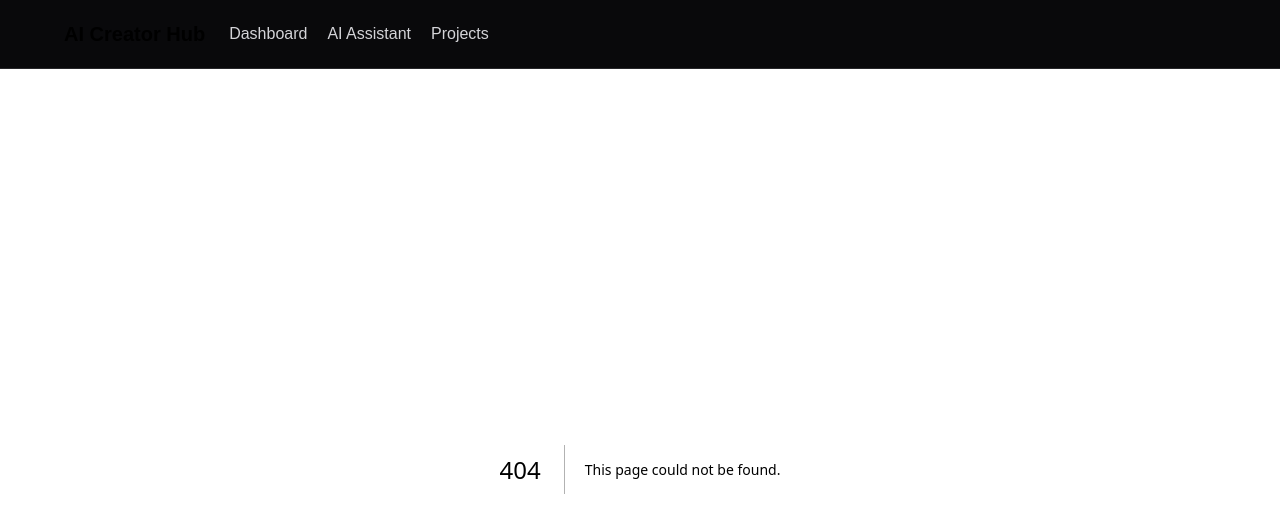
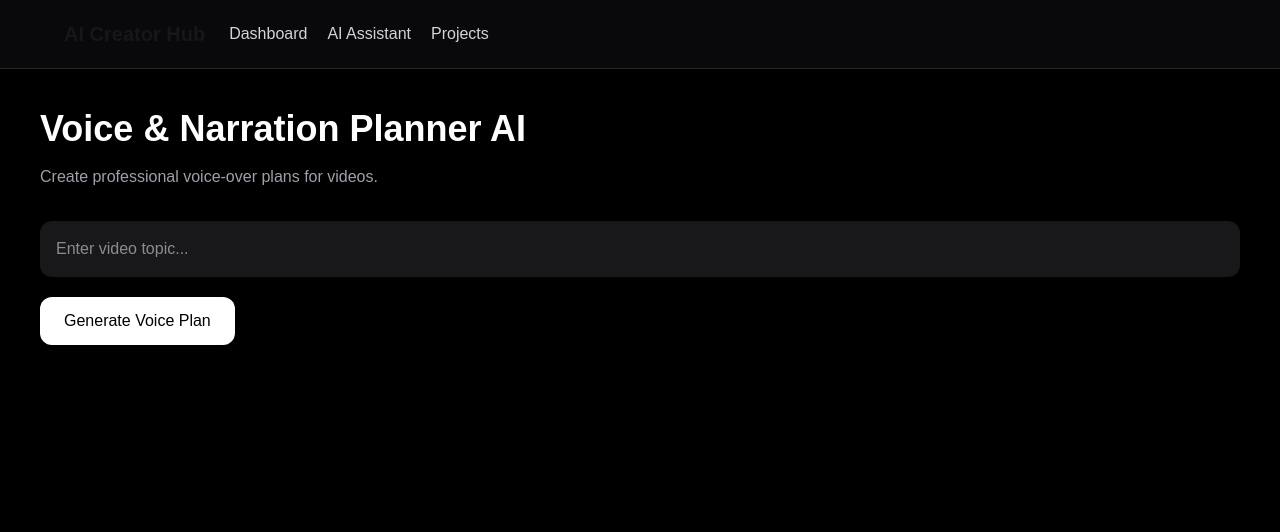
Before and after one commit to aicreatorhub-team/ai-creator-hub, a Next.js app: page /youtube-creator/voice-planner in a window 1280 px wide. Before the commit this address had no page. Shown: the top 532 px of the page. Built offline with nearby package versions, Linux system fonts and the light colour scheme.

Commit message:
Add Voice Narration Planner AI module

```diff
--- /dev/null
+++ b/app/youtube-creator/voice-planner/page.tsx
@@ -0,0 +1,95 @@
+"use client";
+
+import { useState } from "react";
+
+export default function VoicePlannerPage() {
+  const [topic, setTopic] = useState("");
+  const [voicePlan, setVoicePlan] = useState("");
+
+  function generateVoicePlan() {
+    if (!topic.trim()) {
+      setVoicePlan("Please enter a video topic first.");
+      return;
+    }
+
+    setVoicePlan(
+`AI Voice & Narration Plan
+
+VIDEO TOPIC:
+${topic}
+
+VOICE STYLE:
+Professional YouTube documentary style
+
+TONE:
+- Confident
+- Clear
+- Engaging
+- Inspirational
+
+NARRATION STRUCTURE:
+
+INTRO (0-10 seconds):
+Create curiosity and immediately explain why viewers should continue watching.
+
+MAIN CONTENT:
+Use a calm professional voice.
+Pause after important points.
+Emphasize key words.
+
+EMOTION:
+- Excitement during discoveries
+- Confidence during explanations
+- Curiosity during future predictions
+
+VOICE SETTINGS:
+Speed: Medium
+Pitch: Natural
+Energy: High
+
+AI VOICE PROMPT:
+Professional narrator voice, cinematic YouTube documentary style, clear pronunciation, engaging storytelling, modern technology channel.
+
+READY FOR:
+ElevenLabs
+AI voice generators
+Future video automation pipeline`
+    );
+  }
+
+  return (
+    <main className="min-h-screen bg-black text-white p-10">
+
+      <h1 className="text-4xl font-bold mb-4">
+        Voice & Narration Planner AI
+      </h1>
+
+      <p className="text-zinc-400 mb-8">
+        Create professional voice-over plans for videos.
+      </p>
+
+      <input
+        value={topic}
+        onChange={(e) => setTopic(e.target.value)}
+        placeholder="Enter video topic..."
+        className="w-full bg-zinc-900 rounded-xl p-4 mb-5"
+      />
+
+      <button
+        onClick={generateVoicePlan}
+        className="bg-white text-black px-6 py-3 rounded-xl"
+      >
+        Generate Voice Plan
+      </button>
+
+      {voicePlan && (
+        <div className="mt-8 bg-zinc-900 rounded-2xl p-6">
+          <pre className="whitespace-pre-wrap">
+            {voicePlan}
+          </pre>
+        </div>
+      )}
+
+    </main>
+  );
+}
```
